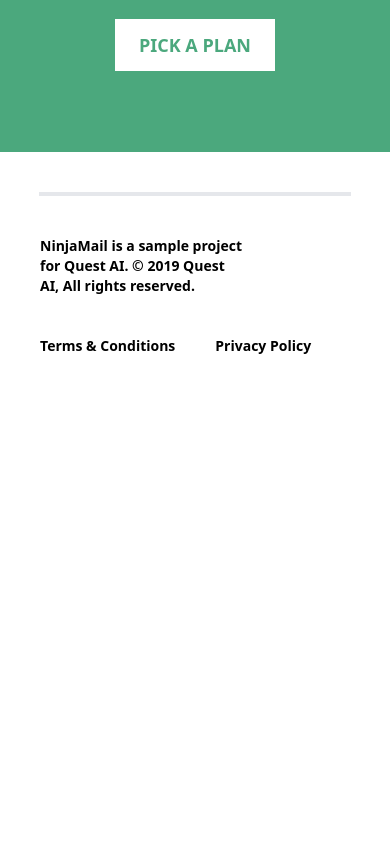
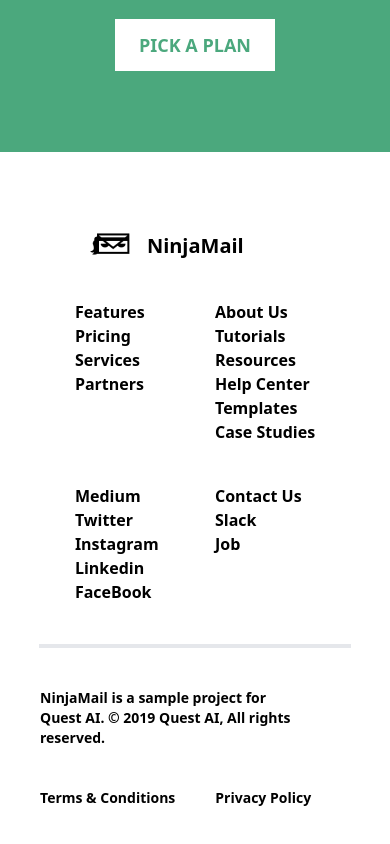
Before and after one commit to smileyismail/Figma-to-HTML-2.0, a React (Create React App) app: page / in a window 390 px wide. Shown: the part 4939-5783 px from the top of the page. Before the commit the page ends 5335 px from the top, so only its background shows below. Built offline with nearby package versions, Linux system fonts and the light colour scheme.

Commit message:
made responsive

```diff
--- a/src/Components/Footer.jsx
+++ b/src/Components/Footer.jsx
@@ -2,7 +2,7 @@
 /* eslint-disable jsx-a11y/anchor-has-content */
 import React from "react";
 
-// import logo from "../assets/logo.png";
+import logo from "../assets/logo.png";
 
 const Footer = () => {
   return (
@@ -13,22 +13,49 @@ const Footer = () => {
           PICK A PLAN
         </button>
       </div>
-      {/* <div className="grid-cols-5">
-        <div className="flex justify-center items-center gap-4">
-          <img src={logo} alt="NinjaMail" className="lg:w-24" />
-          <h1 className="font-extrabold text-3xl lg:text-4xl">NinjaMail</h1>
+
+      <div className="flex flex-col sm:flex-row justify-start items-start gap-10  mt-20">
+        <div className="flex justify-start items-start gap-4">
+          <img src={logo} alt="NinjaMail" className="lg:w-20" />
+          <h1 className="font-extrabold text-xl lg:text-2xl">NinjaMail</h1>
         </div>
 
-        <div>
-          <a href="#">Features</a>
-          <a href="#">Pricing</a>
-          <a href="#">Services</a>
-          <a href="#">Partners</a>
+        <div className="grid grid-cols-2 sm:grid-cols-4 font-semibold gap-10">
+          <div className="flex flex-col justify-start  items-start">
+            <a href="#">Features</a>
+            <a href="#">Pricing</a>
+            <a href="#">Services</a>
+            <a href="#">Partners</a>
+          </div>
+
+          <div className="flex flex-col justify-start items-start">
+            <a href="#">About Us</a>
+            <a href="#">Tutorials</a>
+            <a href="#">Resources</a>
+            <a href="#">Help Center</a>
+            <a href="#">Templates</a>
+            <a href="#">Case Studies</a>
+          </div>
+
+          <div className="flex flex-col justify-start items-start">
+            <a href="#">Medium</a>
+            <a href="#">Twitter</a>
+            <a href="#">Instagram</a>
+            <a href="#">Linkedin</a>
+            <a href="#">FaceBook</a>
+          </div>
+
+          <div className="flex flex-col justify-start items-start">
+            <a href="#">Contact Us</a>
+            <a href="#">Slack</a>
+            <a href="#">Job</a>
+          </div>
         </div>
-      </div> */}
+      </div>
+
       <div className="border-2 w-4/5 sm:w-2/3 mt-10 mb-10"></div>
       <div className="w-screen text-sm font-semibold flex justify-start sm:justify-center  items-start flex-wrap gap-10 mb-10 px-10">
-        <p className="w-2/3">
+        <p className="w-10/12 sm:w-2/3">
           NinjaMail is a sample project for Quest AI. © 2019 Quest AI, All
           rights reserved.
         </p>
```
